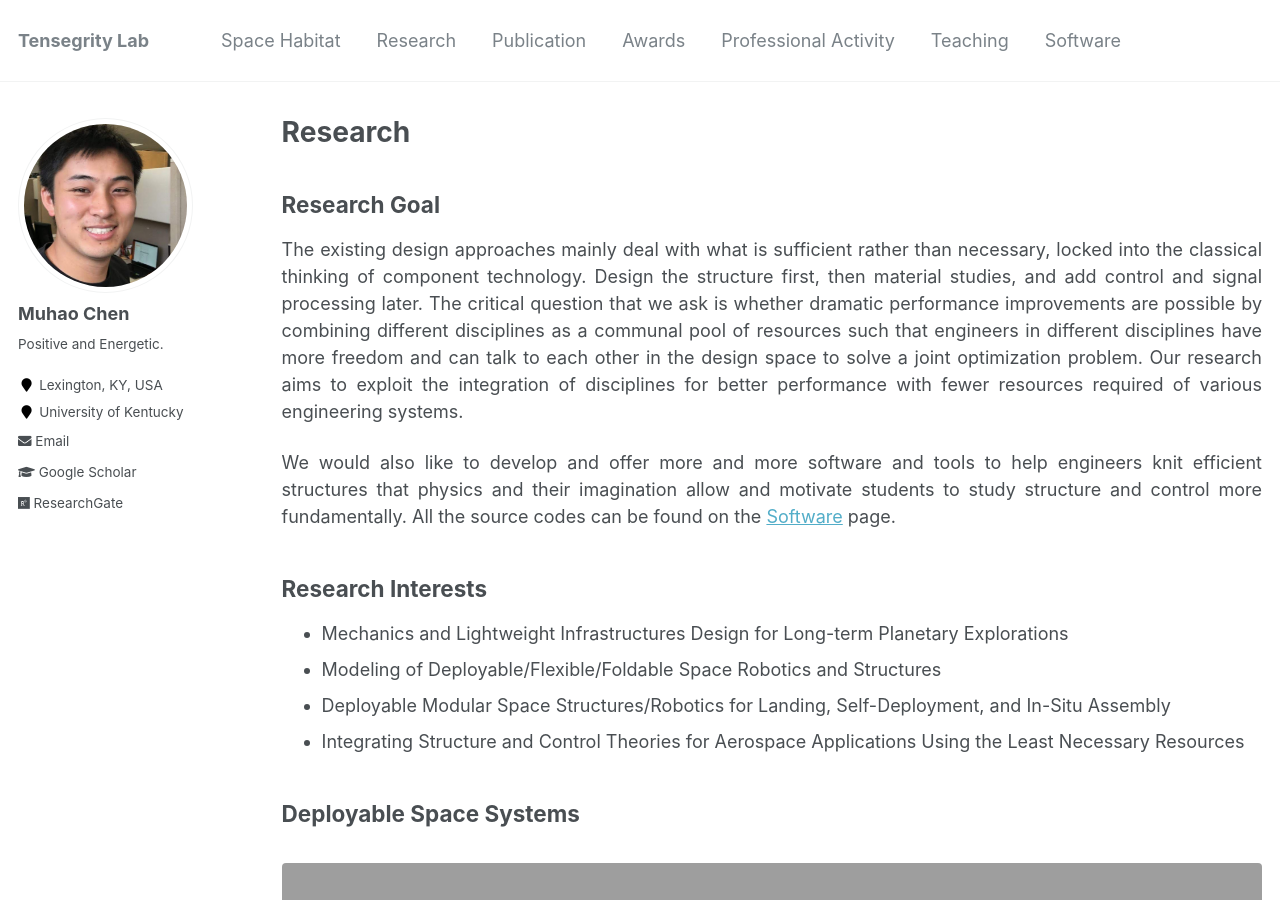
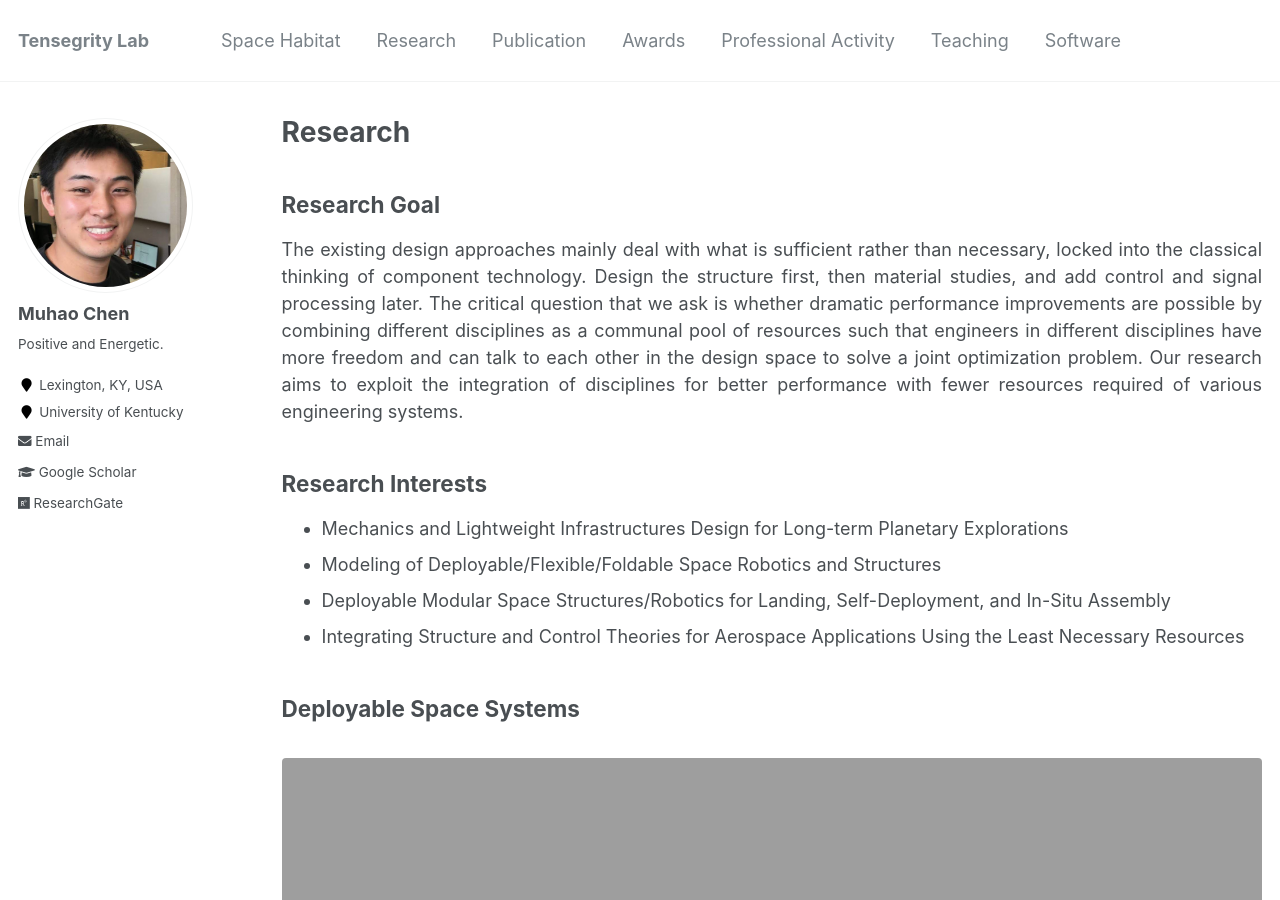
Before and after one commit to Muhao-Chen/muhao-chen.github.io, a Jekyll site: the page built from _pages/research.md, in a window 1280 px wide and 900 px high. Built offline with Jekyll 4.4.1, drawn with Linux system fonts in a browser that asks for light colours.

Commit message:
Update research.md

```diff
--- a/_pages/research.md
+++ b/_pages/research.md
@@ -11,7 +11,7 @@ toc: true
 ## Research Goal
 The existing design approaches mainly deal with what is sufficient rather than necessary, locked into the classical thinking of component technology. Design the structure first, then material studies, and add control and signal processing later. The critical question that we ask is whether dramatic performance improvements are possible by combining different disciplines as a communal pool of resources such that engineers in different disciplines have more freedom and can talk to each other in the design space to solve a joint optimization problem. Our research aims to exploit the integration of disciplines for better performance with fewer resources required of various engineering systems.
 
-We would also like to develop and offer more and more software and tools to help engineers knit efficient structures that physics and their imagination allow and motivate students to study structure and control more fundamentally. All the source codes can be found on the [Software](https://muhao-chen.github.io/resources/) page.
+<!-- We would also like to develop and offer more and more software and tools to help engineers knit efficient structures that physics and their imagination allow and motivate students to study structure and control more fundamentally. All the source codes can be found on the [Software](https://muhao-chen.github.io/resources/) page.  -->
 
 ## Research Interests
 * Mechanics and Lightweight Infrastructures Design for Long-term Planetary Explorations
```
